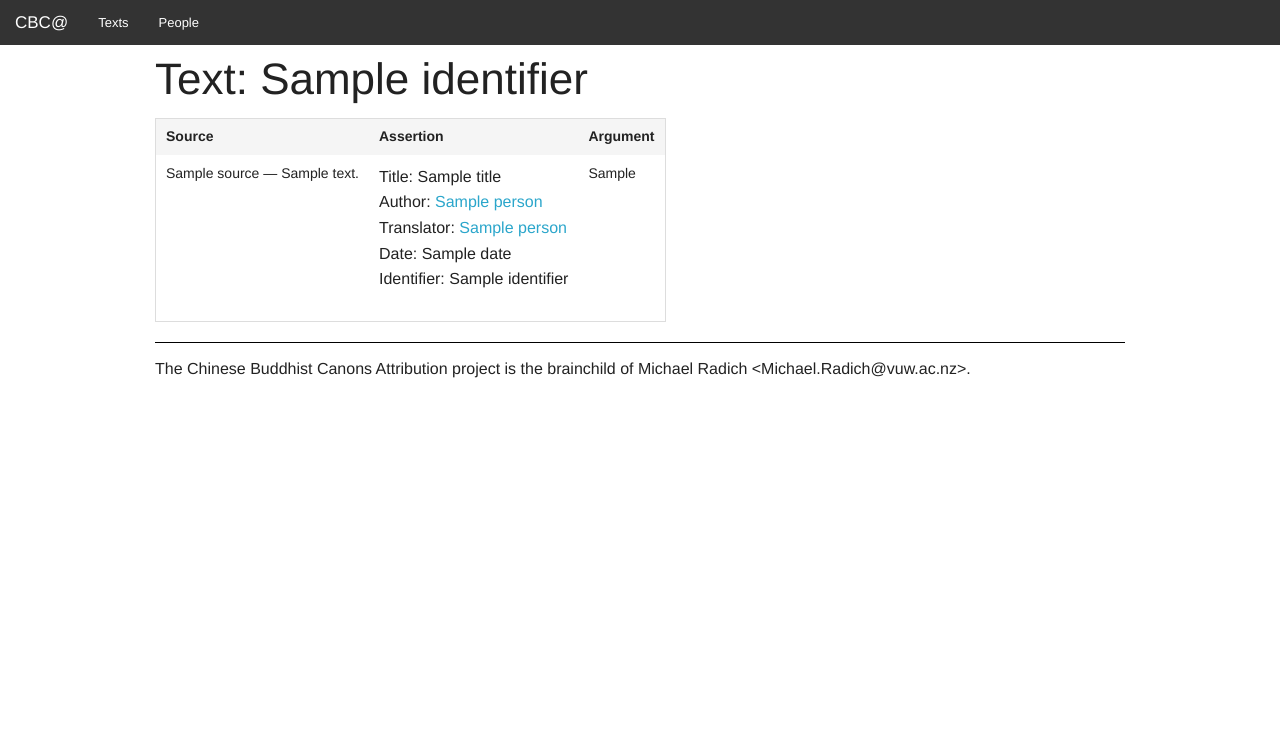
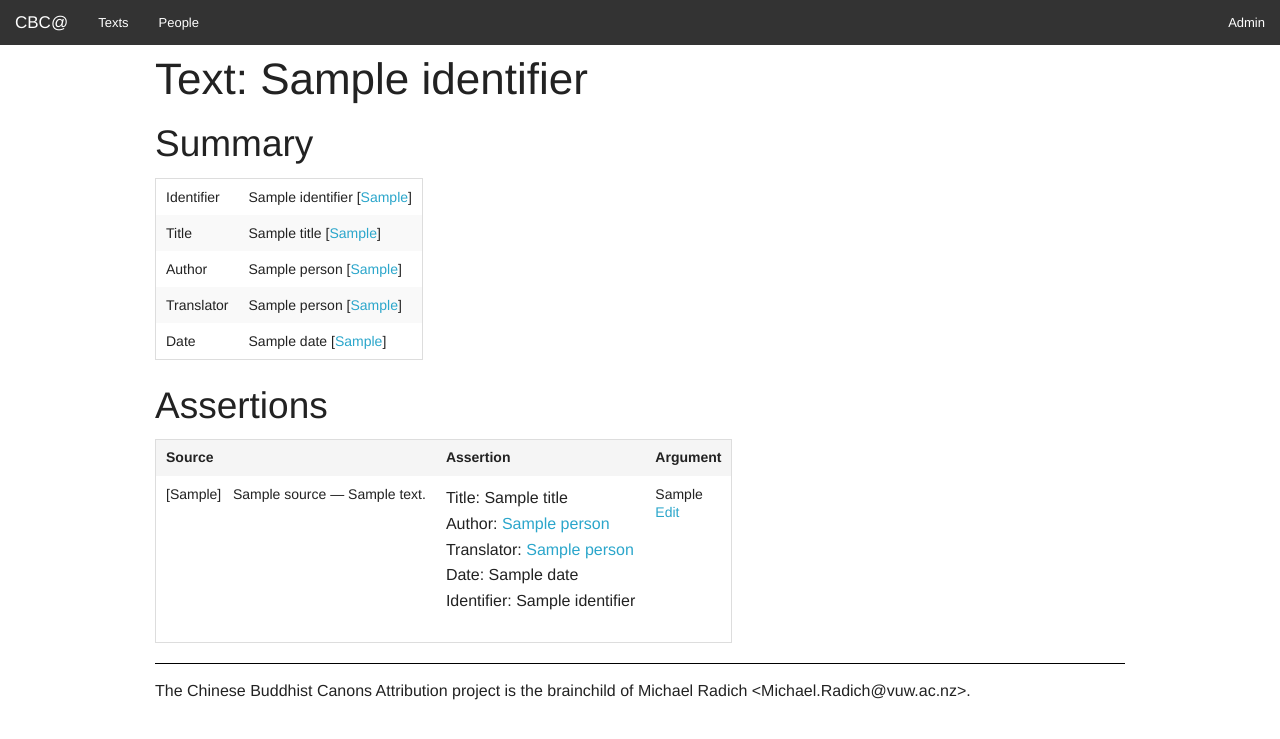
Before and after one commit to ajenhl/moad, a Django app: page /text/1/ in a window 1280 px wide. Shown: the top 739 px of the page. Run offline with Django 3.2, Linux system fonts and the light colour scheme; tables that the repository leaves empty hold one stand-in row (values such as "Sample post").

Commit message:
Further development of models and display.

```diff
--- a/attribution/models.py
+++ b/attribution/models.py
@@ -23,9 +23,14 @@ class Person (Namable, Notable, models.Model):
 
 class Source (models.Model):
 
-    name = models.TextField()
+    name = models.TextField(help_text='Full bibliographic details')
+    date = models.CharField(max_length=5, help_text='Format: YYYY')
+    abbreviation = models.CharField(
+        max_length=10, help_text='Bibliographic reference, eg. Nat1992')
 
-    @staticmethod
+    class Meta:
+        ordering = ['-date']
+
     def autocomplete_search_fields ():
         return ('id__iexact', 'name__icontains')
 
@@ -63,6 +68,9 @@ class PropertyAssertion (models.Model):
     argument = models.TextField(blank=True)
     is_preferred = models.BooleanField()
 
+    class Meta:
+        ordering = ['source']
+
     def __unicode__ (self):
         argument = u'[No argument provided]'
         if self.argument:
--- a/attribution/templates/attribution/display/base.html
+++ b/attribution/templates/attribution/display/base.html
@@ -20,12 +20,16 @@
     <nav class="top-bar" data-topbar>
       <ul class="title-area">
         <li class="name">
-          <h1><a href="#">CBC@</a></h1>
+          <h1><a href="/">CBC@</a></h1>
         </li>
         <li class="toggle-topbar menu-icon"><a href="#"><span>Menu</span></a></li>
       </ul>
 
       <section class="top-bar-section">
+        <ul class="right">
+          <li><a href="/admin/">Admin</a></li>
+        </ul>
+
         <ul class="left">
           <li><a href="{% url 'text_list_display' %}">Texts</a></li>
           <li><a href="{% url 'person_list_display' %}">People</a></li>
--- a/attribution/templates/attribution/display/text.html
+++ b/attribution/templates/attribution/display/text.html
@@ -6,6 +6,34 @@
 <header>
 <h1>Text: {{ text }}</h1>
 </header>
+
+<h2>Summary</h2>
+
+<table>
+  <tbody>
+    <tr>
+      <td>Identifier</td>
+      <td>{% include "attribution/display/text_summary.html" with data=summary.identifier %}</td>
+    </tr>
+    <tr>
+      <td>Title</td>
+      <td>{% include "attribution/display/text_summary.html" with data=summary.title %}</td>
+    </tr>
+    <tr>
+      <td>Author</td>
+      <td>{% include "attribution/display/text_summary.html" with data=summary.author %}</td>
+    </tr>
+    <tr>
+      <td>Translator</td>
+      <td>{% include "attribution/display/text_summary.html" with data=summary.translator %}</td>
+    <tr>
+      <td>Date</td>
+      <td>{% include "attribution/display/text_summary.html" with data=summary.date %}</td>
+    </tr>
+  </tbody>
+</table>
+
+<h2>Assertions</h2>
 
 <table>
   <thead>
@@ -17,8 +45,11 @@
   </thead>
   <tbody>
   {% for assertion in text.assertions.all %}
-    <td>
-      {{ assertion.source }}
+    <tr>
+      <td id="assertion-{{ assertion.pk }}">
+        {% with source=assertion.source %}
+        [{{ source.abbreviation }}]&nbsp;&nbsp; {{ source }}
+        {% endwith %}
         {% if assertion.source_detail %}
         &#8212; {{ assertion.source_detail }}
         {% endif %}
@@ -50,7 +81,10 @@
           {% endwith %}
         </ul>
       </td>
-    <td>{{ assertion.argument }}</td>
+      <td>{% if assertion.argument %}{{ assertion.argument }}<br>{% endif %}
+        <a href="{% url 'admin:attribution_propertyassertion_change' assertion.pk %}">Edit</a>
+      </td>
+    </tr>
   {% endfor %}
   </tbody>
 </table>
--- /dev/null
+++ b/attribution/templates/attribution/display/text_summary.html
@@ -0,0 +1,5 @@
+{% if data %}
+  {{ data.value }} [<a href="#assertion-{{ data.id }}">{{ data.source }}</a>]
+{% else %}
+  [None]
+{% endif %}
--- a/attribution/urls.py
+++ b/attribution/urls.py
@@ -1,6 +1,7 @@
 from django.conf.urls import patterns, url
 
 urlpatterns = patterns('attribution.views',
+    url(r'^$', 'home_display', name='home_display'),
     url(r'^person/$', 'person_list_display', name='person_list_display'),
     url(r'^person/(?P<person_id>\d+)/$', 'person_display',
         name='person_display'),
--- /dev/null
+++ b/attribution/utils.py
@@ -0,0 +1,33 @@
+def _assemble_preferred_assertion_data (assertion, property_name):
+    data = None
+    if assertion is not None:
+        value = '; '.join([unicode(prop) for prop in getattr(assertion, property_name).all()])
+        data = {'value': value, 'id': assertion.pk,
+                'source': assertion.source.abbreviation}
+    return data
+
+def _get_preferred_assertion (assertions, property_name):
+    lookup = '%s__isnull' % property_name
+    query = {lookup: False}
+    all_properties = assertions.filter(**query)
+    preferred_properties = all_properties.filter(is_preferred=True)
+    if preferred_properties:
+        return preferred_properties[0]
+    elif all_properties:
+        return all_properties[0]
+    else:
+        return None
+
+def _get_summary_data (assertions, property_name):
+    assertion = _get_preferred_assertion(assertions, property_name)
+    return _assemble_preferred_assertion_data(assertion, property_name)
+
+def get_text_summary (assertions):
+    data = {
+        'author': _get_summary_data(assertions, 'authors'),
+        'date': _get_summary_data(assertions, 'dates'),
+        'identifier': _get_summary_data(assertions, 'identifiers'),
+        'title': _get_summary_data(assertions, 'titles'),
+        'translator': _get_summary_data(assertions, 'translators'),
+    }
+    return data
--- a/attribution/views.py
+++ b/attribution/views.py
@@ -1,7 +1,11 @@
 from django.shortcuts import get_object_or_404, render
 
 import attribution.models
+import attribution.utils
 
+
+def home_display (request):
+    return render(request, 'attribution/display/home.html')
 
 def person_display (request, person_id):
     person = get_object_or_404(attribution.models.Person, pk=person_id)
@@ -15,8 +19,9 @@ def person_list_display (request):
 
 def text_display (request, text_id):
     text = get_object_or_404(attribution.models.Text, pk=text_id)
-    assertions = text.assertions.order_by('is_preferred')
-    context = {'text': text, 'assertions': assertions}
+    assertions = text.assertions
+    summary = attribution.utils.get_text_summary(assertions)
+    context = {'text': text, 'assertions': assertions, 'summary': summary}
     return render(request, 'attribution/display/text.html', context)
 
 def text_list_display (request):
```
Also changed, not shown: attribution/admin.py (+9 -0 lines), attribution/templates/attribution/display/home.html (added, +9 -0 lines). Lines whose indentation alone changed are shown as unchanged.
